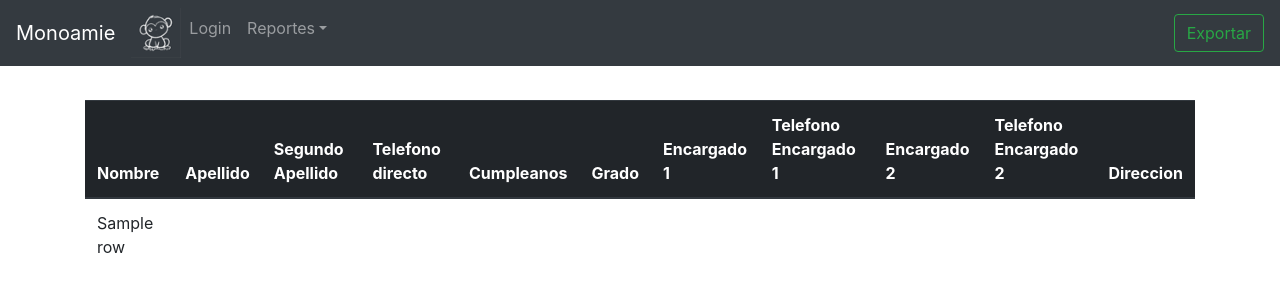
After one commit to Ejas12/monoamie, a Flask app: template templates/tablematriculadosconcumples.html in a window 1280 px wide. The commit adds this page. Shown: the top 300 px of the page. Run offline with Flask 2, Linux system fonts and the light colour scheme; the template is opened without the code that fills it: most values are stand-ins (such as "Sample title", 1, 10 or a date in 2020); parts of the project's set-up code (start-up, migrations or seed data) failed here and were passed over; some libraries are stand-ins or nearby versions.

Commit message:
agregado lista con cumples

```diff
--- a/mainmonoamie.py
+++ b/mainmonoamie.py
@@ -104,3 +104,35 @@ group by liftinghands.students.student_id
 order by liftinghands.students.student_id;""")
     listaninos = DBcursor.fetchall()
     return render_template('tablematriculados.html', title='Reporte Test', data=listaninos)
+
+
+@app.route('/Listaconcumples')
+def Listaconcumples():
+
+    connectionobj = MySQLdb.connect(host='172.31.25.244', user='root', passwd='Anonos123', db='liftinghands', charset='utf8', use_unicode=True)
+    DBcursor = connectionobj.cursor()
+    DBcursor.execute("""
+SELECT liftinghands.students.first_name as 'Nombre',
+liftinghands.students.last_name as 'Apellido',
+liftinghands.students.CUSTOM_10 as 'Segundo Apellido',
+liftinghands.students.phone as 'Telefono directo',
+liftinghands.students.birthdate as 'cumpleanos',
+liftinghands.enroll_grade.title as 'Grado',
+liftinghands.students.CUSTOM_11 as 'Encargado 1',
+liftinghands.students.CUSTOM_12 as 'Telefono Encargado 1',
+liftinghands.students.CUSTOM_13 as 'Encargado 2',
+liftinghands.students.CUSTOM_14 as 'Telefono Encargado 2',
+liftinghands.students.CUSTOM_15 as 'Direccion'
+
+
+FROM liftinghands.students
+
+left  JOIN liftinghands.schedule ON liftinghands.schedule.student_id=liftinghands.students.student_id
+left join liftinghands.enroll_grade on liftinghands.enroll_grade.student_id=liftinghands.students.student_id
+where liftinghands.schedule.course_id is not  null and  liftinghands.students.first_name !='Deleted'
+group by liftinghands.students.student_id
+order by liftinghands.students.student_id;
+""")
+
+    listaninos = DBcursor.fetchall()
+    return render_template('tablematriculadosconcumples.html', title='Reporte Test', data=listaninos)
--- a/templates/main.html
+++ b/templates/main.html
@@ -37,6 +37,9 @@
                           <a class="dropdown-item" href="{{ url_for('reporteNinosMatriculados') }}"> Reporte Ninos matriculado </a>
                           <a class="dropdown-item" href="{{ url_for('reportelistas') }}">Listas de Clases</a>
                           <a class="dropdown-item" href="{{ url_for('reporteNOatriculados') }}">Reporte Ninos No matriculados</a>
+                          <a class="dropdown-item" href="{{ url_for('Listaconcumples') }}">Reporte de ninos (incluye cumpleanos y grado)</a>
+
+
 
 
                         </div>
--- /dev/null
+++ b/templates/tablematriculadosconcumples.html
@@ -0,0 +1,37 @@
+{% extends "main.html" %}
+
+
+{% block content %}
+
+
+
+    <table class="table table-responsive table-hover" style="position: relative; margin-top:100px">
+      <thead class="thead-dark">
+        <tr>
+            <th>Nombre</th>
+            <th>Apellido</th>
+            <th>Segundo Apellido</th>
+            <th>Telefono directo</th>
+            <th>Cumpleanos</th>
+            <th>Grado</th>
+            <th>Encargado 1</th>
+            <th>Telefono Encargado 1</th>
+            <th >Encargado 2</th>
+            <th >Telefono Encargado 2</th>
+            <th >Direccion</th>
+    </tr>
+    </thead>
+    <tbody>
+
+        {% for row in data %}
+            <tr>
+            {% for d in row %}
+               <td style ="word-break:break-all;">{{ d }}</td>
+            {% endfor %}
+            </tr>
+        {% endfor %}
+    </tbody>
+    </table>
+
+
+{% endblock %}
```
